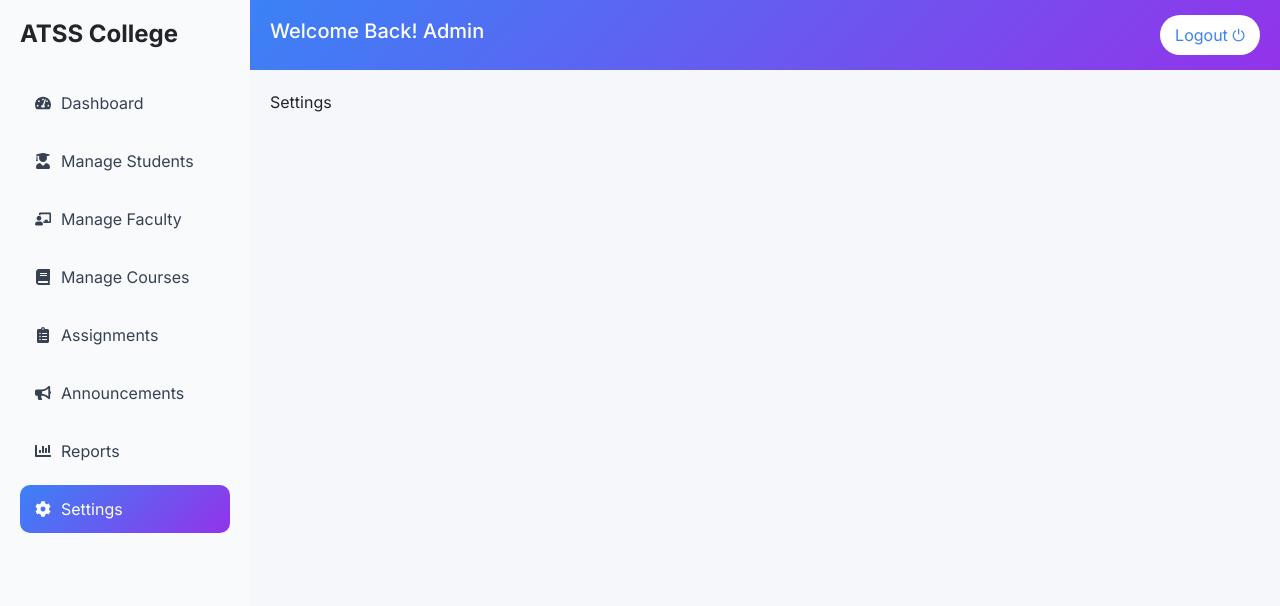
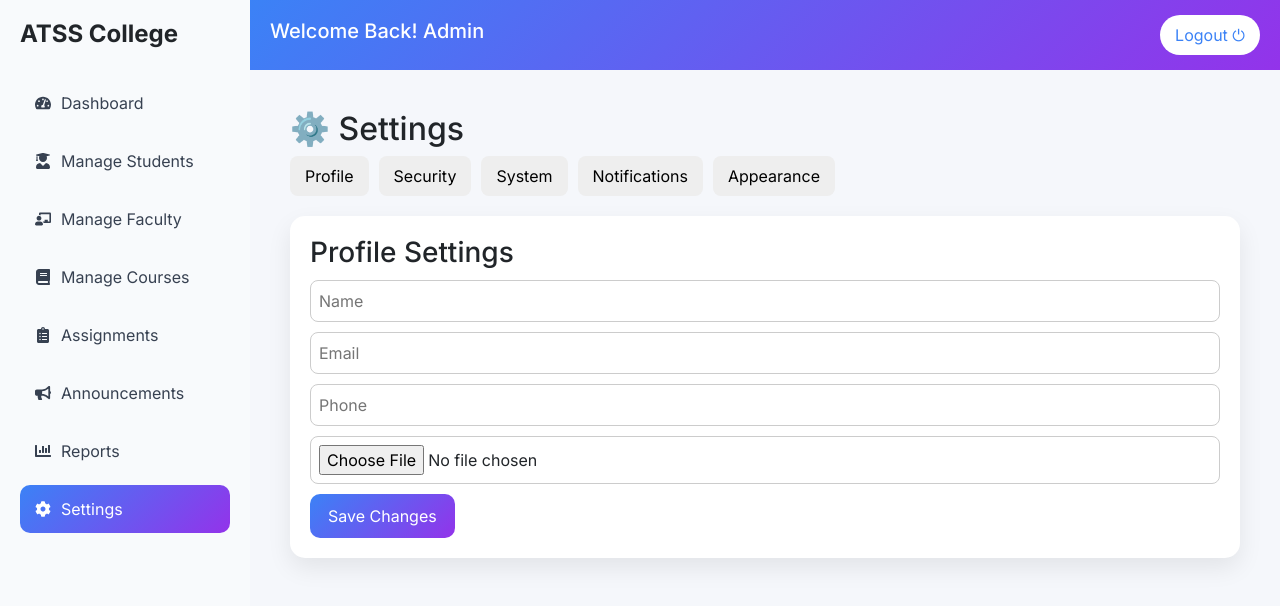
Before and after one commit to Amresh2004/lms-project, a React (Vite) app: page /admin/settings in a window 1280 px wide. Shown: the top 606 px of the page. Built offline with nearby package versions, Linux system fonts and the light colour scheme.

Commit message:
admin-setting

```diff
--- a/src/backend/server.js
+++ b/src/backend/server.js
@@ -4,6 +4,7 @@ import dotenv from "dotenv";
 import connectDB from "./config/db.js";
 import studentRoutes from "./routes/studentRoutes.js"; // ✅ ADD THIS
 import facultyRoutes from "./routes/facultyRoutes.js";
+import settingsRoutes from "./routes/settingsRoutes.js";
 
 console.log("Faculty Routes Loaded:", facultyRoutes);
 dotenv.config();
@@ -12,6 +13,7 @@ const app = express();
 
 app.use(cors());
 app.use(express.json());
+app.use("/api/settings", settingsRoutes);
 
 // DB
 connectDB();
--- a/src/pages/admin/Settings.jsx
+++ b/src/pages/admin/Settings.jsx
@@ -1,9 +1,189 @@
-import React from 'react'
+import React, { useState } from "react";
 
 function Settings() {
+  const [activeTab, setActiveTab] = useState("profile");
+
+  const [form, setForm] = useState({
+    name: "",
+    email: "",
+    phone: "",
+    collegeName: "",
+    academicYear: "",
+    darkMode: false,
+    emailNotif: true,
+    assignmentNotif: true,
+  });
+
+  const handleChange = (e) => {
+    const { name, value, type, checked } = e.target;
+    setForm({
+      ...form,
+      [name]: type === "checkbox" ? checked : value,
+    });
+  };
+
+  const handleSave = () => {
+    console.log(form);
+    alert("Settings Saved ✅");
+  };
+
   return (
-    <div>Settings</div>
-  )
+    <div className="students-container">
+
+      {/* HEADER */}
+      <h2>⚙️ Settings</h2>
+
+      {/* TABS */}
+      <div className="tabs">
+        <button onClick={() => setActiveTab("profile")}>Profile</button>
+        <button onClick={() => setActiveTab("security")}>Security</button>
+        <button onClick={() => setActiveTab("system")}>System</button>
+        <button onClick={() => setActiveTab("notifications")}>Notifications</button>
+        <button onClick={() => setActiveTab("appearance")}>Appearance</button>
+      </div>
+
+      {/* CONTENT */}
+      <div className="custom-card">
+
+        {/* PROFILE */}
+        {activeTab === "profile" && (
+          <>
+            <h3>Profile Settings</h3>
+
+            <input
+              name="name"
+              placeholder="Name"
+              value={form.name}
+              onChange={handleChange}
+            />
+
+            <input
+              name="email"
+              placeholder="Email"
+              value={form.email}
+              onChange={handleChange}
+            />
+
+            <input
+              name="phone"
+              placeholder="Phone"
+              value={form.phone}
+              onChange={handleChange}
+            />
+
+            <input type="file" />
+
+            <button className="add-btn" onClick={handleSave}>
+              Save Changes
+            </button>
+          </>
+        )}
+
+        {/* SECURITY */}
+        {activeTab === "security" && (
+          <>
+            <h3>Security Settings</h3>
+
+            <input placeholder="New Password" type="password" />
+            <input placeholder="Confirm Password" type="password" />
+
+            <label>
+              Session Timeout:
+              <select>
+                <option>5 min</option>
+                <option>15 min</option>
+                <option>30 min</option>
+              </select>
+            </label>
+
+            <button className="add-btn" onClick={handleSave}>
+              Update Security
+            </button>
+          </>
+        )}
+
+        {/* SYSTEM */}
+        {activeTab === "system" && (
+          <>
+            <h3>System Settings</h3>
+
+            <input
+              name="collegeName"
+              placeholder="College Name"
+              value={form.collegeName}
+              onChange={handleChange}
+            />
+
+            <input
+              name="academicYear"
+              placeholder="Academic Year"
+              value={form.academicYear}
+              onChange={handleChange}
+            />
+
+            <input type="file" />
+
+            <button className="add-btn" onClick={handleSave}>
+              Save System
+            </button>
+          </>
+        )}
+
+        {/* NOTIFICATIONS */}
+        {activeTab === "notifications" && (
+          <>
+            <h3>Notification Settings</h3>
+
+            <label>
+              Email Notifications
+              <input
+                type="checkbox"
+                name="emailNotif"
+                checked={form.emailNotif}
+                onChange={handleChange}
+              />
+            </label>
+
+            <label>
+              Assignment Alerts
+              <input
+                type="checkbox"
+                name="assignmentNotif"
+                checked={form.assignmentNotif}
+                onChange={handleChange}
+              />
+            </label>
+
+            <button className="add-btn" onClick={handleSave}>
+              Save Notifications
+            </button>
+          </>
+        )}
+
+        {/* APPEARANCE */}
+        {activeTab === "appearance" && (
+          <>
+            <h3>Appearance</h3>
+
+            <label>
+              Dark Mode
+              <input
+                type="checkbox"
+                name="darkMode"
+                checked={form.darkMode}
+                onChange={handleChange}
+              />
+            </label>
+
+            <button className="add-btn" onClick={handleSave}>
+              Save Appearance
+            </button>
+          </>
+        )}
+
+      </div>
+    </div>
+  );
 }
 
-export default Settings
+export default Settings;
--- a/src/pages/admin/style/admin.css
+++ b/src/pages/admin/style/admin.css
@@ -301,3 +301,38 @@ td {
   cursor: pointer;
   color: red;
 }
+
+/* admin-setting */
+.tabs {
+  display: flex;
+  gap: 10px;
+  margin-bottom: 20px;
+}
+
+.tabs button {
+  padding: 8px 15px;
+  border: none;
+  border-radius: 8px;
+  background: #eee;
+  cursor: pointer;
+}
+
+.tabs button:hover {
+  background: #ddd;
+}
+
+.custom-card input,
+.custom-card select {
+  display: block;
+  width: 100%;
+  margin: 10px 0;
+  padding: 8px;
+  border-radius: 8px;
+  border: 1px solid #ccc;
+}
+
+.custom-card label {
+  display: flex;
+  justify-content: space-between;
+  margin: 10px 0;
+}
```
Also changed, not shown: src/backend/models/Settings.js (added, +13 -0 lines), src/backend/routes/settingsRoutes.js (added, +38 -0 lines), 1 other file (tests, documents, lock files or other folders).
